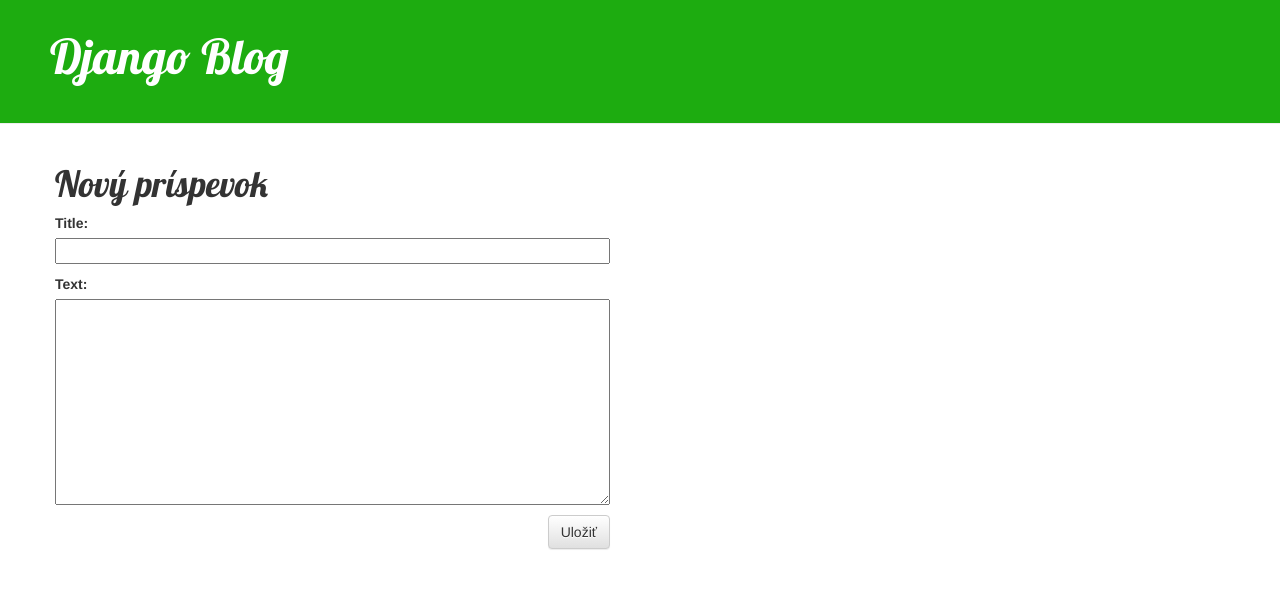
After one commit to Regihub/moj-prvy-blog, a Django app: page /post/new/ in a window 1280 px wide. The commit adds this page. Shown: the top 589 px of the page. Run offline with Django 3.2, Linux system fonts and the light colour scheme; some libraries are stand-ins or nearby versions.

Commit message:
Vlastný form a editácia postov

```diff
--- /dev/null
+++ b/blog/forms.py
@@ -0,0 +1,8 @@
+from django import forms
+from .models import Post
+
+class PostForm(forms.ModelForm):
+
+    class Meta:
+        model = Post
+        fields = ('title', 'text',)
--- a/blog/static/css/blog.css
+++ b/blog/static/css/blog.css
@@ -20,6 +20,12 @@
 
 .date {
     color: #828282;
+    float: right;
+}
+
+.btn {
+    float: right;
+    margin-left: 10px;
 }
 
 .save {
--- a/blog/templates/blog/base.html
+++ b/blog/templates/blog/base.html
@@ -9,11 +9,14 @@
     </head>
     <body>
         <div class="page-header">
+            {% if user.is_authenticated %}
+                <a href="{% url 'post_new' %}" class="top-menu"><span class="glyphicon glyphicon-plus"></span></a>
+            {% endif %}
             <h1><a href="/">Django Blog</a></h1>
         </div>
         <div class="content container">
             <div class="row">
-                <div class="col-md-8">
+                <div class="col-md-6">
                     {% block content %}
                     {% endblock %}
                 </div>
--- /dev/null
+++ b/blog/templates/blog/post_edit.html
@@ -0,0 +1,10 @@
+{% extends 'blog/base.html' %}
+
+{% block content %}
+    <h1>Nový príspevok</h1>
+    <form method="POST" class="post-form">
+        {% csrf_token %}
+        {{ form.as_p }}
+        <button type="submit" class="save btn btn-default">Uložiť</button>
+    </form>
+{% endblock %}
--- a/blog/urls.py
+++ b/blog/urls.py
@@ -4,4 +4,6 @@
 urlpatterns = [
     url(r'^$', views.post_list, name='post_list'),
     url(r'^post/(?P<pk>\d+)/$', views.post_detail, name='post_detail'),
+    url(r'^post/new/$', views.post_new, name='post_new'),
+    url(r'^post/(?P<pk>\d+)/edit/$', views.post_edit, name='post_edit'),
 ]
--- a/blog/views.py
+++ b/blog/views.py
@@ -1,6 +1,8 @@
 from django.shortcuts import render, get_object_or_404
 from django.utils import timezone
 from .models import Post
+from .forms import PostForm
+from django.shortcuts import redirect
 
 # Create your views here.
 def post_list(request):
@@ -10,3 +12,30 @@
 def post_detail(request, pk):
     post = get_object_or_404(Post, pk=pk)
     return render(request, 'blog/post_detail.html', {'post': post})
+
+def post_new(request):
+    if request.method == "POST":
+        form = PostForm(request.POST)
+        if form.is_valid():
+            post = form.save(commit=False)
+            post.author = request.user
+            post.published_date = timezone.now()
+            post.save()
+            return redirect('post_detail', pk=post.pk)
+    else:
+        form = PostForm()
+    return render(request, 'blog/post_edit.html', {'form': form})
+
+def post_edit(request, pk):
+    post = get_object_or_404(Post, pk=pk)
+    if request.method == "POST":
+        form = PostForm(request.POST, instance=post)
+        if form.is_valid():
+            post = form.save(commit=False)
+            post.author = request.user
+            post.published_date = timezone.now()
+            post.save()
+            return redirect('post_detail', pk=post.pk)
+    else:
+        form = PostForm(instance=post)
+    return render(request, 'blog/post_edit.html', {'form': form})
```
Also changed, not shown: blog/templates/blog/post_detail.html (+11 -5 lines).
